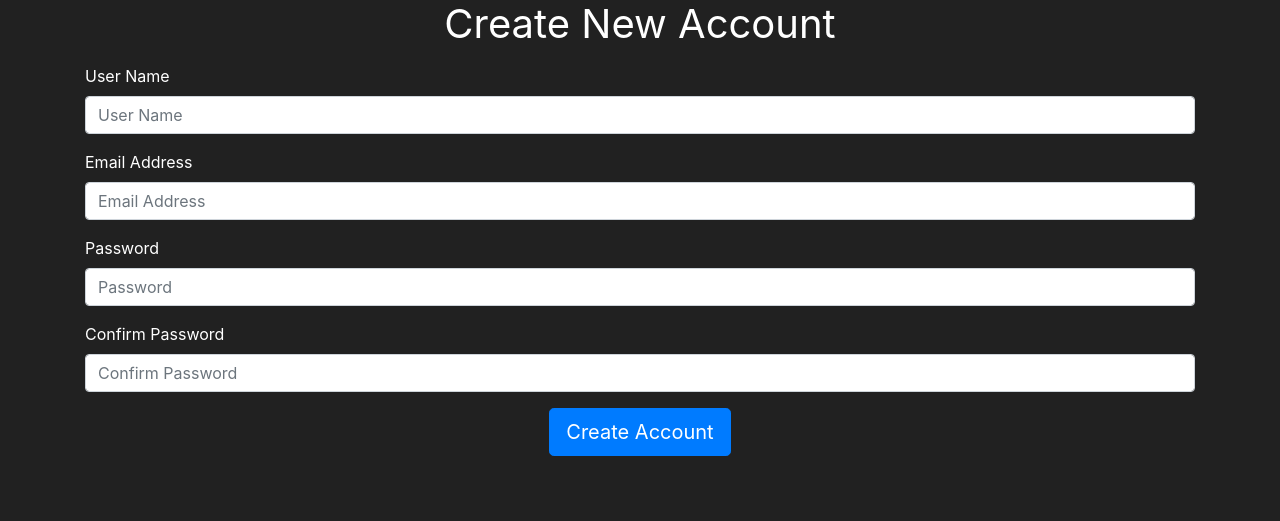
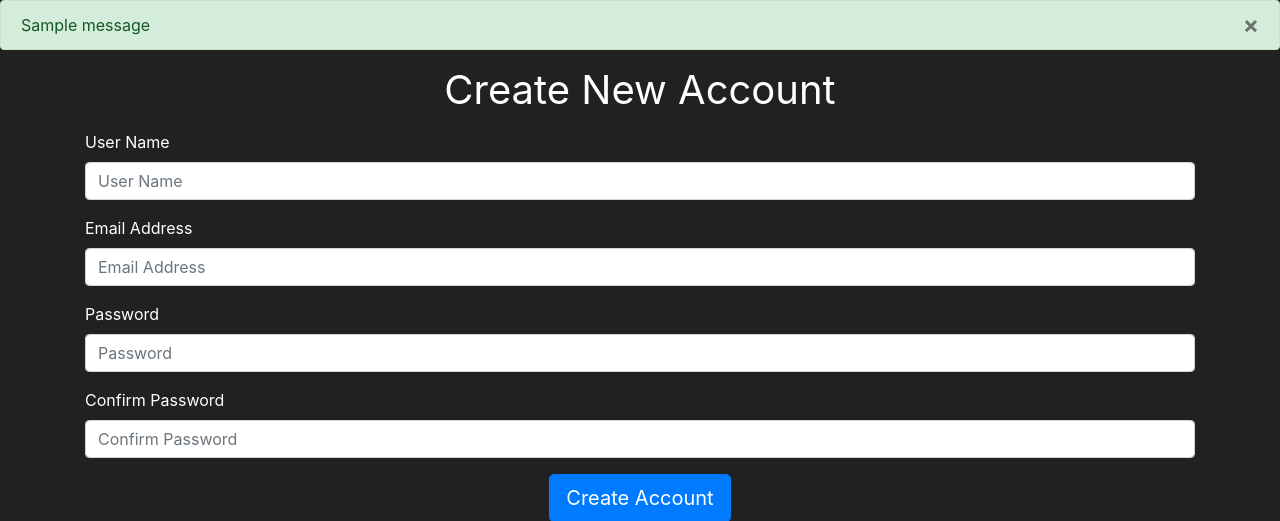
Before and after one commit to nttnhannho/flask-build-a-market, a Flask app: page /register in a window 1280 px wide. Shown: the part 56-577 px from the top of the page. Run offline with Flask 2, Linux system fonts and the light colour scheme; tables that the repository leaves empty hold one stand-in row (values such as "Sample post"); one stand-in notice (Sample message) is shown; some libraries are stand-ins or nearby versions.

Commit message:
Flashes and advanced validations

```diff
--- a/market/auth.py
+++ b/market/auth.py
@@ -1,23 +1,24 @@
-from flask import Blueprint, render_template, redirect, url_for
+from flask import Blueprint, render_template, redirect, url_for, flash
 from market import db
 from market.forms import RegisterForm
 from market.models import User
+from werkzeug.security import generate_password_hash
 
 
 auth = Blueprint("auth", __name__)
 
 
 @auth.route("/register", methods=["GET", "POST"])
-def register_page():
+def register():
     form = RegisterForm()
     if form.validate_on_submit():
         user_to_create = User(username=form.username.data,
                               email_address=form.email_address.data,
-                              password_hash=form.password1.data)
+                              password=generate_password_hash(form.password.data, method="sha256"))
         db.session.add(user_to_create)
         db.session.commit()
-        return redirect(url_for("views.market_page"))
+        return redirect(url_for("views.market"))
     if form.errors:
         for err_msg in form.errors.values():
-            print(f"There was an error with creating a user: {err_msg}")
+            flash(f"{err_msg}", category="danger")
     return render_template("register.html", form=form)
--- a/market/forms.py
+++ b/market/forms.py
@@ -1,11 +1,22 @@
 from flask_wtf import FlaskForm
 from wtforms import StringField, EmailField, PasswordField, SubmitField
-from wtforms.validators import Length, EqualTo, DataRequired, Email
+from wtforms.validators import Length, EqualTo, DataRequired, Email, ValidationError
+from market.models import User
 
 
 class RegisterForm(FlaskForm):
-    username = StringField(label="User Name", validators=[DataRequired(), Length(min=2, max=30)])
-    email_address = EmailField(label="Email Address", validators=[DataRequired(), Email()])
-    password1 = PasswordField(label="Password", validators=[DataRequired(), Length(min=8)])
-    password2 = PasswordField(label="Confirm Password", validators=[DataRequired(), EqualTo("password1")])
+    def validate_username(self, username_to_check):
+        user = User.query.filter_by(username=username_to_check.data).first()
+        if user:
+            raise ValidationError("User name is already existed! Please use different user name.")
+
+    def validate_email_address(self, email_address_to_check):
+        email_address = User.query.filter_by(email_address=email_address_to_check.data).first()
+        if email_address:
+            raise ValidationError("Email_address is already existed! Please use different email_address.")
+
+    username = StringField(label="User Name", validators=[DataRequired(message="User name is required"), Length(min=2, max=30, message="User name length should be from 2 to 30")])
+    email_address = EmailField(label="Email Address", validators=[DataRequired(message="Email address is required"), Email(message="Email should be valid format")])
+    password = PasswordField(label="Password", validators=[DataRequired(message="Password is required"), Length(min=8, message="Password length should be at least 8 characters")])
+    confirm_password = PasswordField(label="Confirm Password", validators=[DataRequired(message="Confirm password is required"), EqualTo("password", message="Passwords do not match")])
     submit = SubmitField(label="Create Account")
--- a/market/models.py
+++ b/market/models.py
@@ -5,7 +5,7 @@ class User(db.Model):
     id = db.Column(db.Integer(), primary_key=True)
     username = db.Column(db.String(length=30), nullable=False, unique=True)
     email_address = db.Column(db.String(length=50), nullable=False, unique=True)
-    password_hash = db.Column(db.String(length=60), nullable=False)
+    password = db.Column(db.String(length=60), nullable=False)
     budget = db.Column(db.Integer(), nullable=False, default=1000)
     items = db.relationship("Item", backref="owned_user", lazy=True)
 
--- a/market/templates/base.html
+++ b/market/templates/base.html
@@ -21,10 +21,10 @@
       <div class="collapse navbar-collapse" id="navbarNav">
         <ul class="navbar-nav mr-auto">
           <li class="nav-item active">
-            <a class="nav-link" href="{{ url_for('views.home_page') }}">Home <span class="sr-only">(current)</span></a>
+            <a class="nav-link" href="{{ url_for('views.home') }}">Home <span class="sr-only">(current)</span></a>
           </li>
           <li class="nav-item">
-            <a class="nav-link" href="{{ url_for('views.market_page') }}">Market</a>
+            <a class="nav-link" href="{{ url_for('views.market') }}">Market</a>
           </li>
         </ul>
         <ul class="navbar-nav">
@@ -32,11 +32,24 @@
             <a class="nav-link" href="#">Login</a>
           </li>
           <li class="nav-item">
-            <a class="nav-link" href="{{ url_for('auth.register_page') }}">Register</a>
+            <a class="nav-link" href="{{ url_for('auth.register') }}">Register</a>
           </li>
         </ul>
       </div>
     </nav>
+    {% with messages = get_flashed_messages(with_categories=true) %}
+      {% if messages %}
+        {% for category, message in messages %}
+          <div class="alert alert-{{ category }}">
+            {{ message }}
+            <button type="button" class="m1-2 mb-1 close" data-dismiss="alert" aria-label="Close">
+              <span aria-hidden="true">&times;</span>
+            </button>
+          </div>
+        {% endfor %}
+      {% endif %}
+    {% endwith %}
+
     {% block content %}
 
     {% endblock %}
--- a/market/templates/register.html
+++ b/market/templates/register.html
@@ -20,12 +20,12 @@ Register Page
       {{ form.email_address(class="form-control", placeholder="Email Address") }}
     </div>
     <div class="form-group mb-3">
-      {{ form.password1.label }}
-      {{ form.password1(class="form-control", placeholder="Password") }}
+      {{ form.password.label }}
+      {{ form.password(class="form-control", placeholder="Password") }}
     </div>
     <div class="form-group mb-3">
-      {{ form.password2.label }}
-      {{ form.password2(class="form-control", placeholder="Confirm Password") }}
+      {{ form.confirm_password.label }}
+      {{ form.confirm_password(class="form-control", placeholder="Confirm Password") }}
     </div>
     <div class="form-group text-center">
       {{ form.submit(class="btn btn-lg btn-primary") }}
--- a/market/views.py
+++ b/market/views.py
@@ -7,11 +7,11 @@ views = Blueprint("views", __name__)
 
 @views.route("/")
 @views.route("/home")
-def home_page():
+def home():
     return render_template("home.html")
 
 
 @views.route("/market")
-def market_page():
+def market():
     items = Item.query.all()
     return render_template("market.html", items=items)
```
Also changed, not shown: market/market.db.
